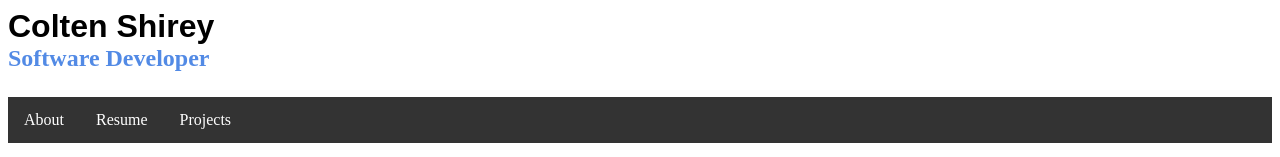
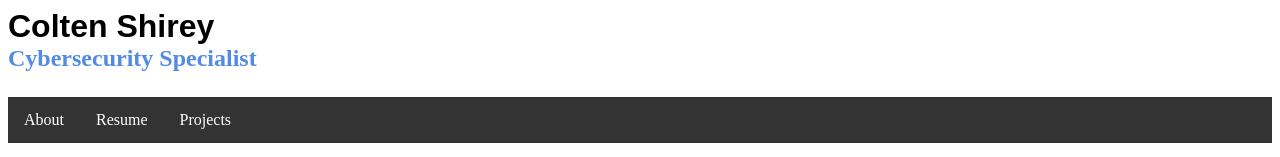
Before and after one commit to ColtenShirey/Portfolio-Website, a plain HTML site: page index.html in a window 1280 px wide. Shown: the top 157 px of the page. Drawn offline with Linux system fonts and the light colour scheme.

Commit message:
Update index.html

```diff
--- a/index.html
+++ b/index.html
@@ -6,7 +6,7 @@
 </head>
 <body>
 	<h1>Colten Shirey</h1>
-	<h2>Software Developer</h2>
+	<h2>Cybersecurity Specialist</h2>
 	<ul>
 		<li><a href="index.html">About</a></li>
 		<li ><a href="Resume.pdf" download>Resume</a></li>
```
